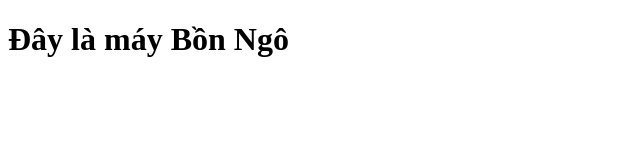
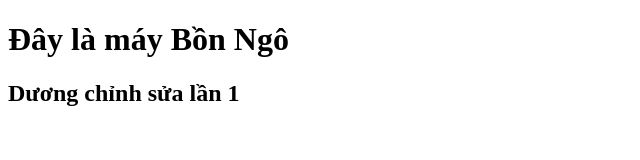
Before and after one commit to DuongVipKKK/DuAnAB, a plain HTML site: page index.html in a window 1280 px wide. Shown: the whole page, without its empty margins (0-640 px from the left). Drawn offline with Linux system fonts and the light colour scheme.

Commit message:
2. Dương chỉnh sửa lần 1

```diff
--- a/index.html
+++ b/index.html
@@ -7,5 +7,6 @@
   </head>
   <body>
     <h1>Đây là máy Bồn Ngô</h1>
+    <h2>Dương chỉnh sửa lần 1</h2>
   </body>
 </html>
```
